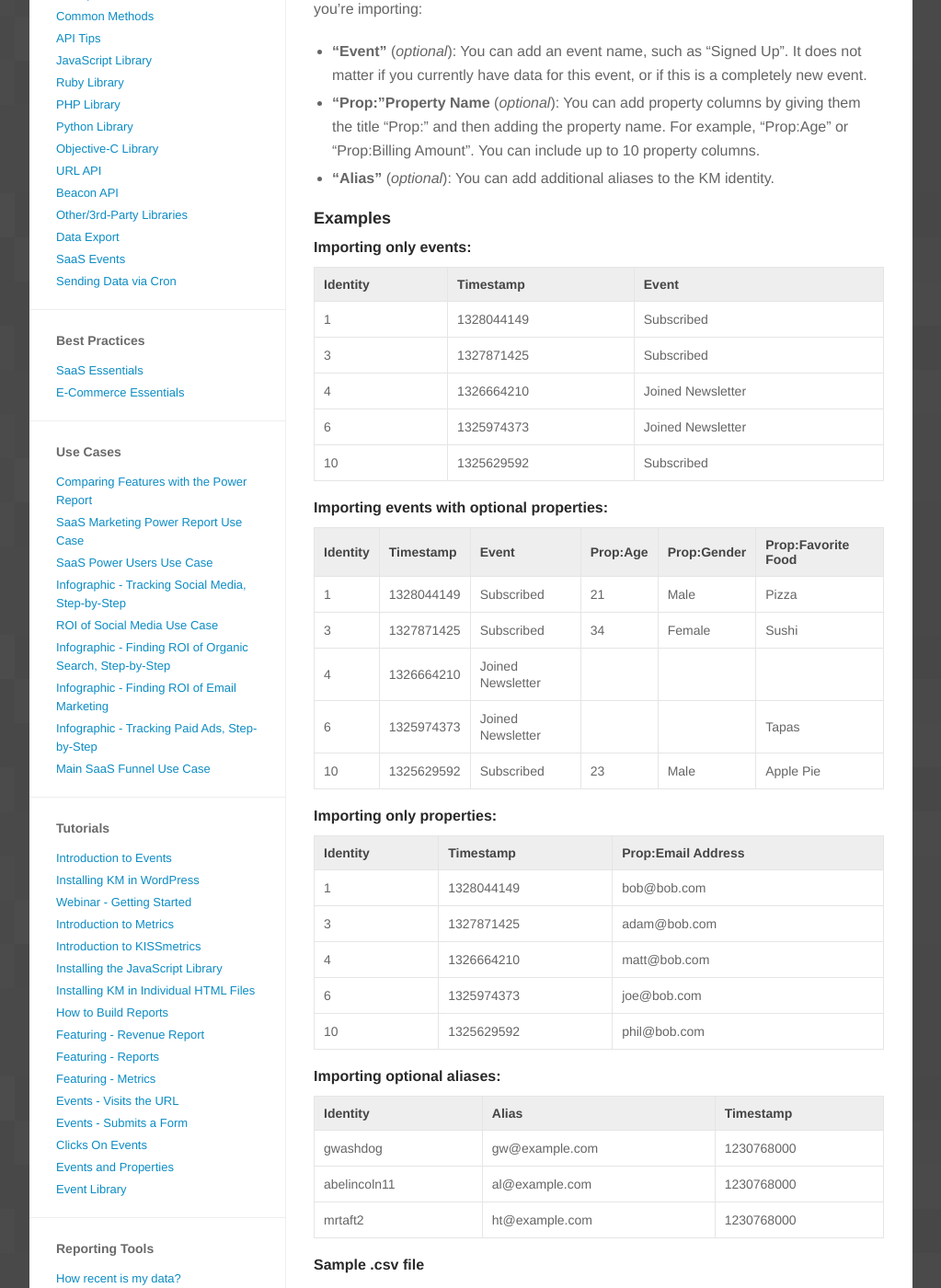
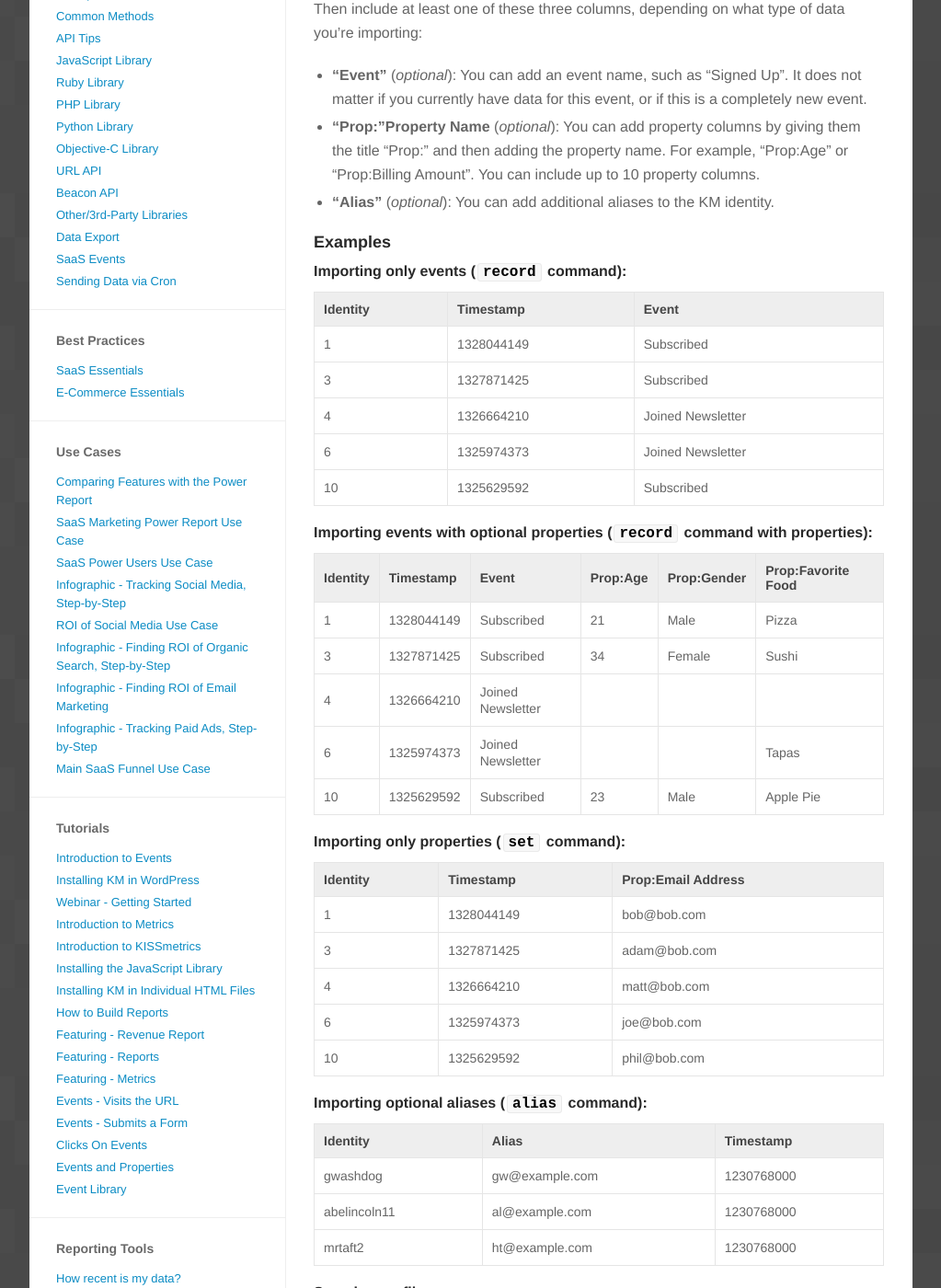
Before and after one commit to kissmetrics/km-support, a Jekyll site: the page built from _posts/2013-02-04-csv-import.md, in a window 1280 px wide and 1400 px high, scrolled down 606 px. Shown: the whole window at 92% size, without its empty margins (128-1151 px from the left). Built offline with Jekyll 4.4.1, drawn with Linux system fonts in a browser that asks for light colours; nearby versions of some CDN libraries; Markdown is read by kramdown in place of the engine named in the settings; a script that is not in the unit is left out; comment, search, counter and statistics services are not loaded.

Commit message:
Additional anchors

```diff
--- a/_posts/2013-02-04-csv-import.md
+++ b/_posts/2013-02-04-csv-import.md
@@ -26,7 +26,7 @@
 
 ### Examples
 
-#### Importing only events:
+#### Importing only events (`record` command):
 
 Identity | Timestamp  | Event
 -------- | ---------- | ----------
@@ -36,7 +36,7 @@
 6        | 1325974373 | Joined Newsletter
 10       | 1325629592 | Subscribed
 
-#### Importing events with optional properties:
+#### Importing events with optional properties (`record` command with properties):
 
 Identity | Timestamp  | Event             | Prop:Age  | Prop:Gender | Prop:Favorite Food
 -------- | ---------- | ----------------- | --------- | ----------- | ------------------
@@ -46,7 +46,7 @@
 6        | 1325974373 | Joined Newsletter |           |             | Tapas
 10       | 1325629592 | Subscribed        | 23        | Male        | Apple Pie
 
-#### Importing only properties:
+#### Importing only properties (`set` command):
 
 Identity | Timestamp  | Prop:Email Address
 -------- | ---------- | ------------------
@@ -56,7 +56,7 @@
 6        | 1325974373 | joe@bob.com
 10       | 1325629592 | phil@bob.com
 
-#### Importing optional aliases:
+#### Importing optional aliases (`alias` command):
 
 Identity     | Alias          | Timestamp
 ------------ | -------------- | ----------
```
Also changed, not shown: other parts of _posts/2013-02-04-csv-import.md (+2 -1 lines), _posts/2012-10-19-revenue-report.md (+6 -0 lines).
